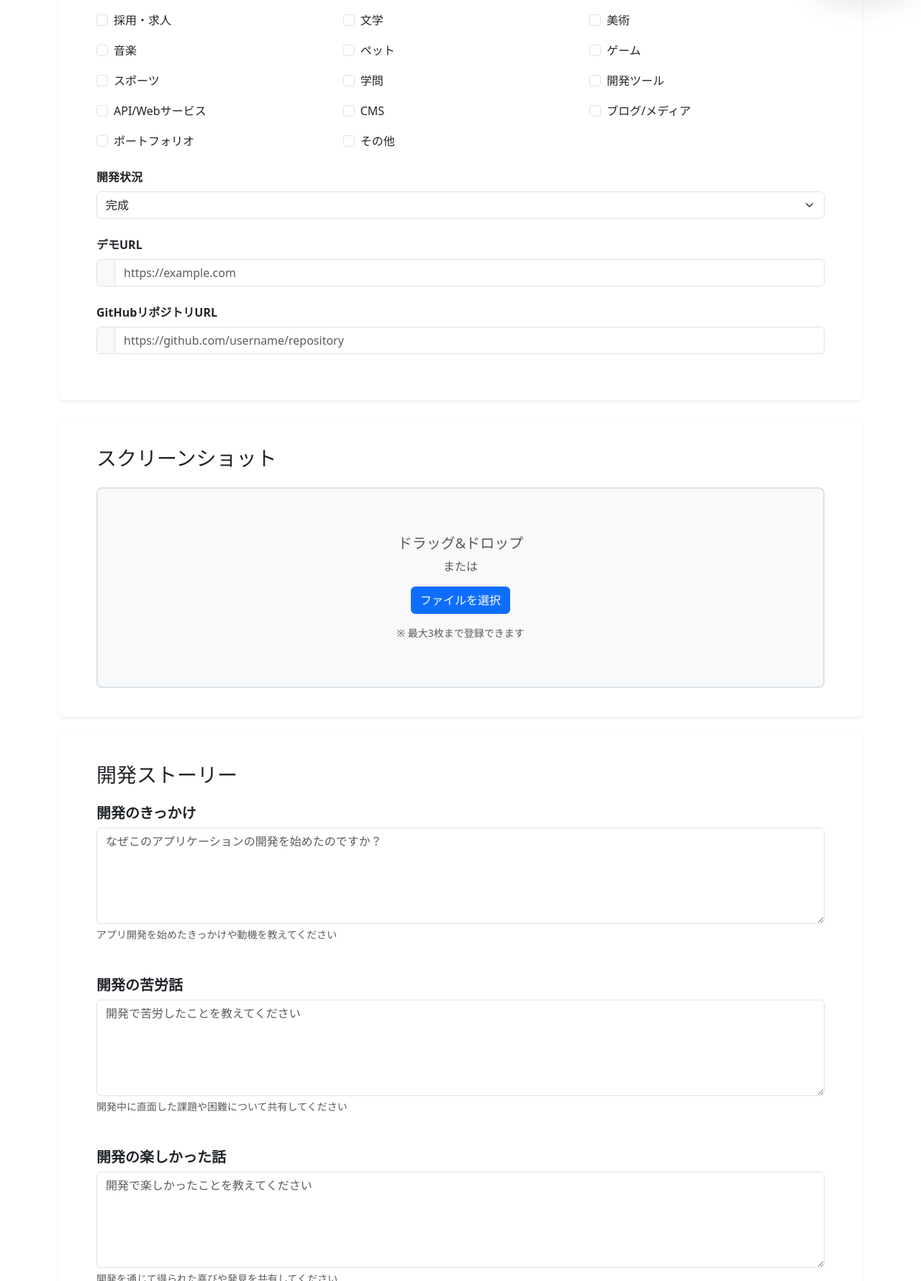
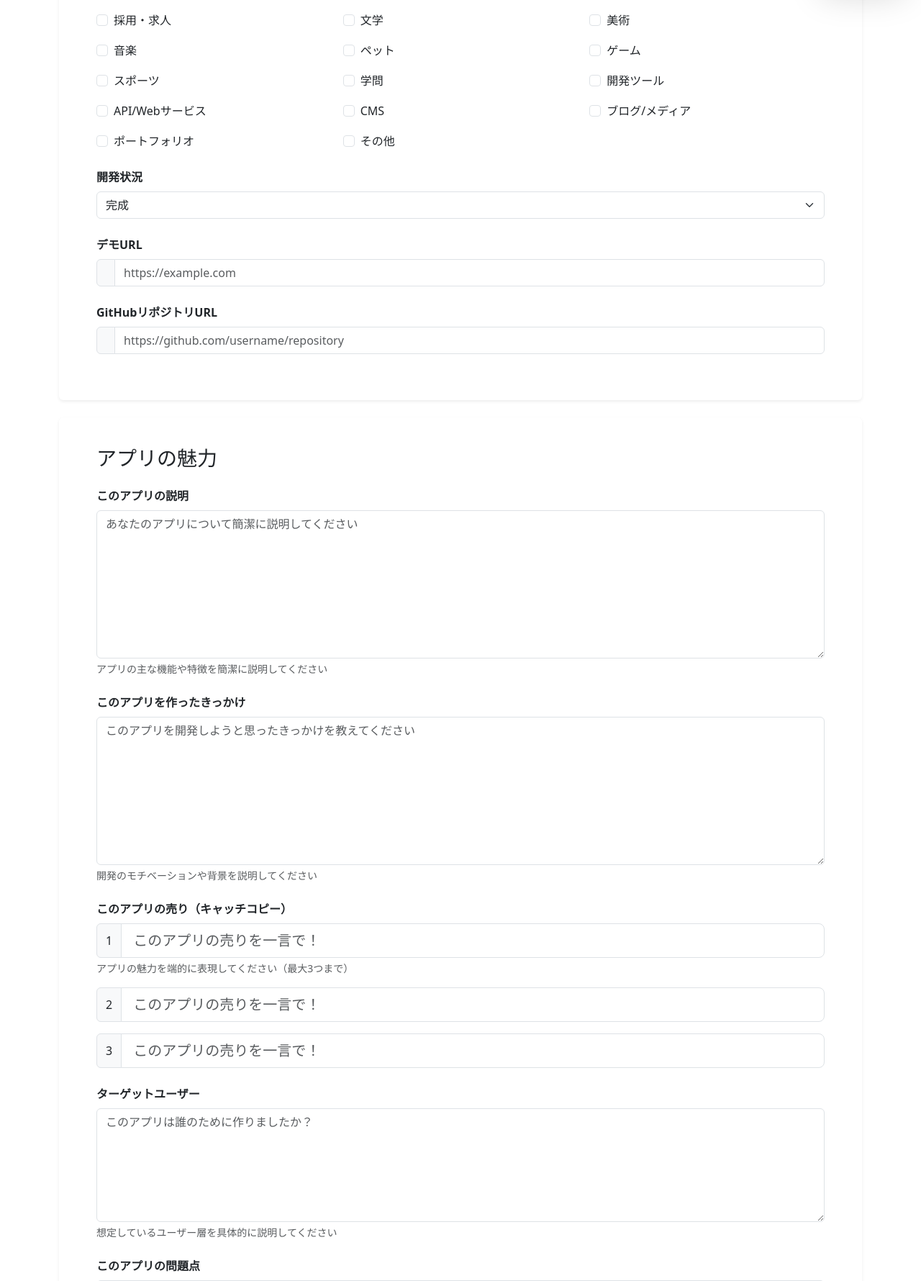
Before and after one commit to kenio12/ore_app, a Django app: page /apps/create/ in a window 1280 px wide. Shown: the part 800-2580 px from the top of the page at 72% size. Run offline with Django 5.2, Linux system fonts and the light colour scheme; parts of the project's set-up code (start-up, migrations or seed data) failed here and were passed over; some libraries are stand-ins or nearby versions.

Commit message:
あっというまに

```diff
--- a/apps_gallery/constants/app_info.py
+++ b/apps_gallery/constants/app_info.py
@@ -56,15 +56,19 @@ GENRES = {
 TABS = {
     'basic': {
         'label': '基本情報',
-        'icon': 'information-circle'
+        'icon': 'bi-info-circle-fill'
     },
     'appeal': {
         'label': 'アプリの魅力',
-        'icon': 'sparkles'
+        'icon': 'bi-stars'
     },
     'screenshots': {
         'label': 'スクリーンショット',
-        'icon': 'photograph'
+        'icon': 'bi-image-fill'
+    },
+    'story': {
+        'label': '開発ストーリー',
+        'icon': 'bi-book-fill'
     }
 }
 
--- a/apps_gallery/templates/apps_gallery/create.html
+++ b/apps_gallery/templates/apps_gallery/create.html
@@ -26,7 +26,18 @@
                 <section id="basic" class="scroll-margin-top">
                     <div class="card border-0 shadow-sm">
                         <div class="card-body p-4">
-                            {% include 'apps_gallery/tabs/_01_basic_tab.html' %}
+                            {% include 'apps_gallery/tabs/01_basic_tab.html' %}
+                        </div>
+                    </div>
+                </section>
+            </div>
+
+            <div class="col-12">
+                <!-- アプリの魅力セクション -->
+                <section id="appeal" class="scroll-margin-top">
+                    <div class="card border-0 shadow-sm">
+                        <div class="card-body p-4">
+                            {% include 'apps_gallery/tabs/02_appeal_tab.html' %}
                         </div>
                     </div>
                 </section>
@@ -37,18 +48,7 @@
                 <section id="screenshots" class="scroll-margin-top">
                     <div class="card border-0 shadow-sm">
                         <div class="card-body p-4">
-                            {% include 'apps_gallery/tabs/_02_screenshots_tab.html' %}
-                        </div>
-                    </div>
-                </section>
-            </div>
-
-            <div class="col-12">
-                <!-- 開発ストーリーセクション -->
-                <section id="story" class="scroll-margin-top">
-                    <div class="card border-0 shadow-sm">
-                        <div class="card-body p-4">
-                            {% include 'apps_gallery/tabs/_03_story_tab.html' %}
+                            {% include 'apps_gallery/tabs/03_screenshots_tab.html' %}
                         </div>
                     </div>
                 </section>
--- /dev/null
+++ b/apps_gallery/templates/apps_gallery/tabs/02_appeal_tab.html
@@ -0,0 +1,115 @@
+<div class="container">
+    <div class="card border-0">
+        <div class="card-body">
+            <h2 class="card-title h3 mb-4">
+                <i class="bi bi-stars text-warning"></i> アプリの魅力
+            </h2>
+
+            <!-- アプリの説明 -->
+            <div class="mb-4">
+                <label class="form-label fw-bold" for="overview">
+                    このアプリの説明
+                </label>
+                <textarea id="overview"
+                         name="overview"
+                         class="form-control"
+                         rows="8"
+                         placeholder="あなたのアプリについて簡潔に説明してください"></textarea>
+                <div class="form-text">
+                    <i class="bi bi-info-circle text-primary"></i>
+                    アプリの主な機能や特徴を簡潔に説明してください
+                </div>
+            </div>
+
+            <!-- 開発のきっかけ -->
+            <div class="mb-4">
+                <label class="form-label fw-bold" for="motivation">
+                    このアプリを作ったきっかけ
+                </label>
+                <textarea id="motivation"
+                         name="motivation"
+                         class="form-control"
+                         rows="8"
+                         placeholder="このアプリを開発しようと思ったきっかけを教えてください"></textarea>
+                <div class="form-text">
+                    <i class="bi bi-lightbulb text-warning"></i>
+                    開発のモチベーションや背景を説明してください
+                </div>
+            </div>
+
+            <!-- キャッチコピー -->
+            <div class="mb-4">
+                <label class="form-label fw-bold">
+                    このアプリの売り（キャッチコピー）
+                </label>
+                <div class="catchphrase-container">
+                    {% for i in '123'|make_list %}
+                    <div class="mb-3">
+                        <div class="input-group">
+                            <span class="input-group-text">{{ forloop.counter }}</span>
+                            <input type="text"
+                                   name="catchphrases[]"
+                                   class="form-control form-control-lg"
+                                   placeholder="このアプリの売りを一言で！">
+                        </div>
+                        {% if forloop.first %}
+                        <div class="form-text">
+                            <i class="bi bi-stars text-warning"></i>
+                            アプリの魅力を端的に表現してください（最大3つまで）
+                        </div>
+                        {% endif %}
+                    </div>
+                    {% endfor %}
+                </div>
+            </div>
+
+            <!-- ターゲットユーザー -->
+            <div class="mb-4">
+                <label class="form-label fw-bold" for="target_users">
+                    ターゲットユーザー
+                </label>
+                <textarea id="target_users"
+                         name="target_users"
+                         class="form-control"
+                         rows="6"
+                         placeholder="このアプリは誰のために作りましたか？"></textarea>
+                <div class="form-text">
+                    <i class="bi bi-people text-primary"></i>
+                    想定しているユーザー層を具体的に説明してください
+                </div>
+            </div>
+
+            <!-- 問題点 -->
+            <div class="mb-4">
+                <label class="form-label fw-bold" for="problems">
+                    このアプリの問題点
+                </label>
+                <textarea id="problems"
+                         name="problems"
+                         rows="6"
+                         class="form-control"
+                         placeholder="現状の課題や改善点があれば教えてください"></textarea>
+                <div class="form-text">
+                    <i class="bi bi-exclamation-triangle text-warning"></i>
+                    今後改善したい点や現在の制限事項を共有してください
+                </div>
+            </div>
+
+            <!-- 皆様へのアピール -->
+            <div class="mb-4">
+                <label class="form-label fw-bold" for="final_appeal">
+                    皆様へ（アピールタイム）
+                </label>
+                <textarea id="final_appeal"
+                         name="final_appeal"
+                         rows="8"
+                         class="form-control"
+                         placeholder="最後に、このアプリの魅力を思う存分アピールしてください！"></textarea>
+                <div class="form-text">
+                    <i class="bi bi-megaphone text-success"></i>
+                    開発への思いや、アプリの可能性について自由に語ってください
+                </div>
+            </div>
+        </div>
+    </div>
+</div>
--- a/apps_gallery/templates/apps_gallery/tabs/_03_story_tab.html
+++ /dev/null
@@ -1,71 +0,0 @@
-<div class="container">
-    <div class="card border-0">
-        <div class="card-body">
-            <h2 class="card-title h3 mb-4">
-                <i class="bi bi-book-fill text-warning"></i> 開発ストーリー
-            </h2>
-
-            <!-- 開発のきっかけ -->
-            <div class="mb-5">
-                <label class="form-label fw-bold h5" for="development_trigger">
-                    開発のきっかけ
-                </label>
-                <textarea id="development_trigger"
-                         name="development_trigger"
-                         rows="5"
-                         class="form-control"
-                         placeholder="なぜこのアプリケーションの開発を始めたのですか？"></textarea>
-                <div class="form-text">
-                    <i class="bi bi-lightbulb text-warning"></i>
-                    アプリ開発を始めたきっかけや動機を教えてください
-                </div>
-            </div>
-
-            <!-- 開発エピソード -->
-            <div class="mb-5">
-                <label class="form-label fw-bold h5" for="development_hardship">
-                    開発の苦労話
-                </label>
-                <textarea id="development_hardship"
-                         name="development_hardship"
-                         rows="5"
-                         class="form-control"
-                         placeholder="開発で苦労したことを教えてください"></textarea>
-                <div class="form-text">
-                    <i class="bi bi-emoji-frown text-danger"></i>
-                    開発中に直面した課題や困難について共有してください
-                </div>
-            </div>
-
-            <div class="mb-5">
-                <label class="form-label fw-bold h5" for="development_enjoyable">
-                    開発の楽しかった話
-                </label>
-                <textarea id="development_enjoyable"
-                         name="development_enjoyable"
-                         rows="5"
-                         class="form-control"
-                         placeholder="開発で楽しかったことを教えてください"></textarea>
-                <div class="form-text">
-                    <i class="bi bi-emoji-smile text-success"></i>
-                    開発を通じて得られた喜びや発見を共有してください
-                </div>
-            </div>
-
-            <div class="mb-5">
-                <label class="form-label fw-bold h5" for="development_impression">
-                    開発を通しての気づき
-                </label>
-                <textarea id="development_impression"
-                         name="development_impression"
-                         rows="5"
-                         class="form-control"
-                         placeholder="開発を通して感じたことを教えてください"></textarea>
-                <div class="form-text">
-                    <i class="bi bi-stars text-primary"></i>
-                    この開発経験から学んだことや成長したことを共有してください
-                </div>
-            </div>
-        </div>
-    </div>
-</div>
```
Also changed, not shown: memo2/1.md (+4 -5 lines), apps_gallery/templates/apps_gallery/tabs/01_basic_tab.html (renamed from apps_gallery/templates/apps_gallery/tabs/_01_basic_tab.html), apps_gallery/templates/apps_gallery/tabs/03_screenshots_tab.html (renamed from apps_gallery/templates/apps_gallery/tabs/_02_screenshots_tab.html).
